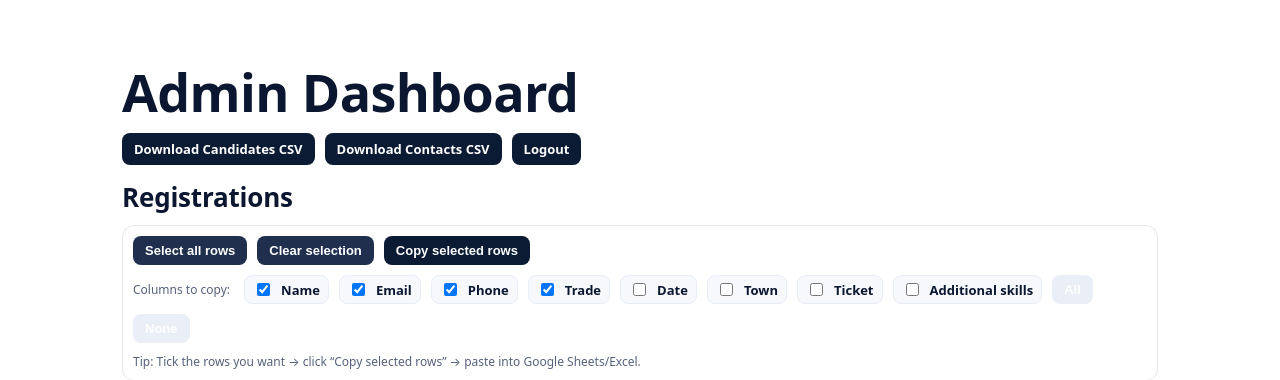
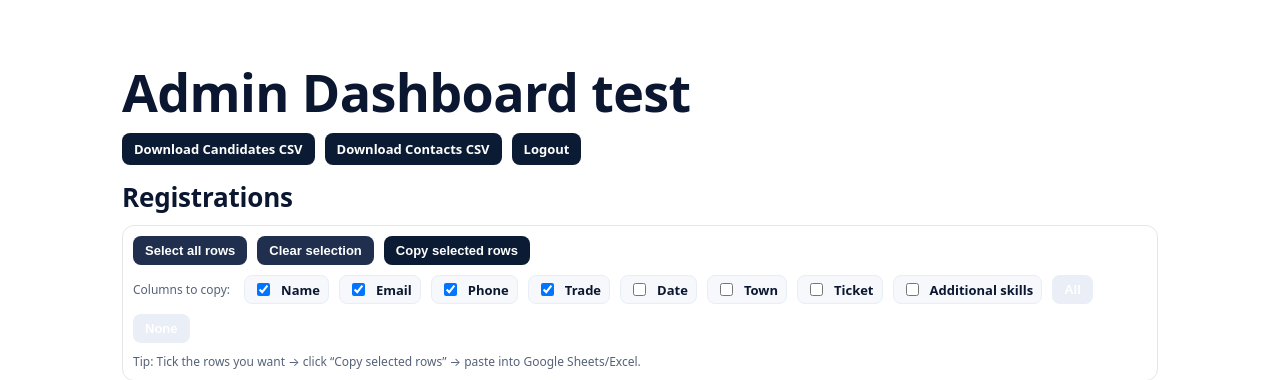
Before and after one commit to VladLevinte/valerec-site, a Flask app: template templates/admin.html in a window 1280 px wide. Shown: the part 73-453 px from the top of the page. Run offline with Flask 3, Linux system fonts and the light colour scheme; the template is opened without the code that fills it, so the values that code supplies are empty.

Commit message:
Update admin.html

```diff
--- a/templates/admin.html
+++ b/templates/admin.html
@@ -169,7 +169,7 @@ html, body { max-width: 100%; overflow-x: hidden; }
 <div class="admin-wrapper">
   <div class="admin-inner">
 
-    <h1 style="margin:0 0 8px;">Admin Dashboard</h1>
+    <h1 style="margin:0 0 8px;">Admin Dashboard test</h1>
 
     <div class="top-actions">
       <a class="btn" href="{{ url_for('export_candidates_csv') }}">Download Candidates CSV</a>
```
